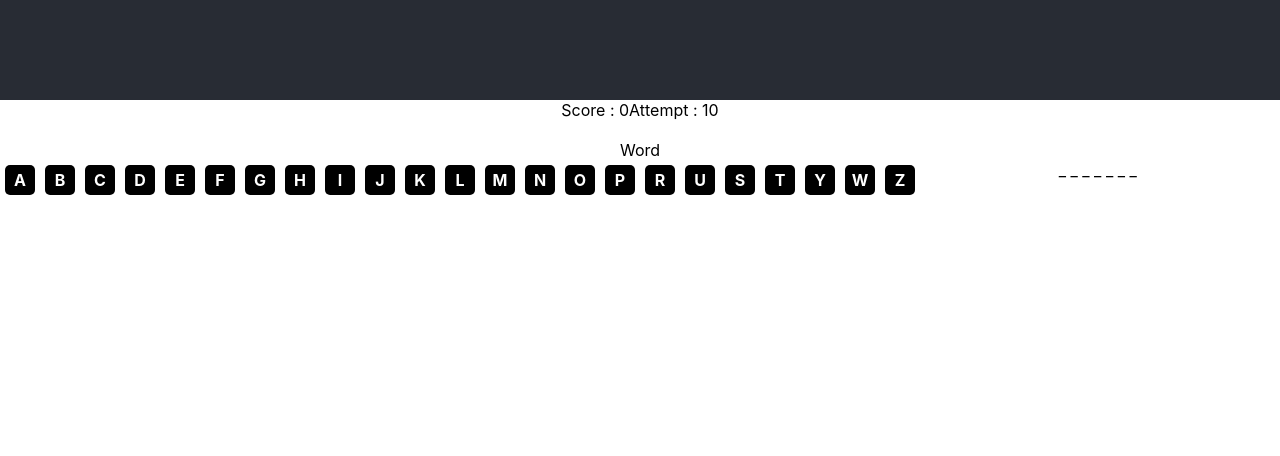
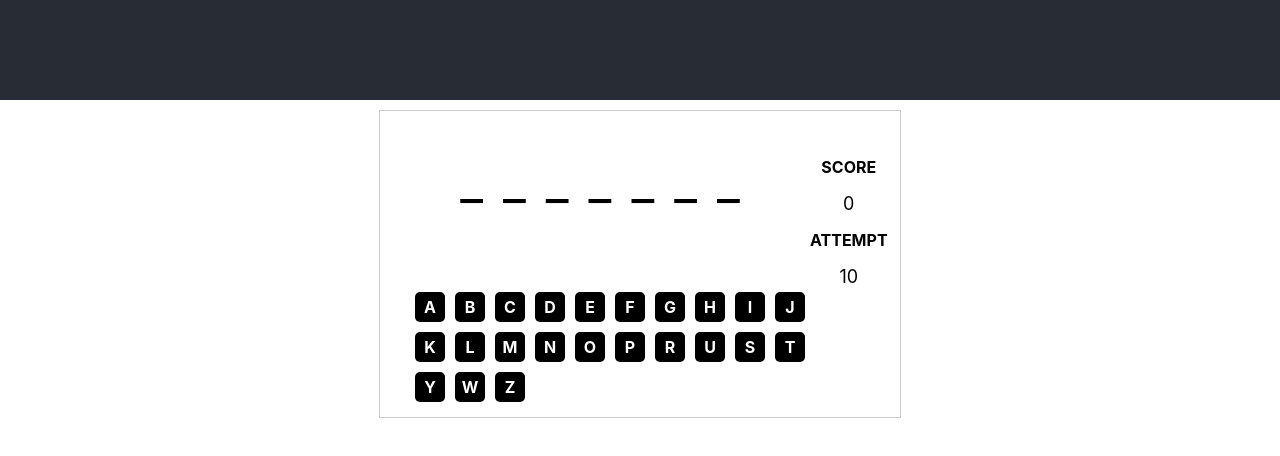
Before and after one commit to benhartouz/hangedman, a React (Create React App) app: page / in a window 1280 px wide. Shown: the top 456 px of the page. Built offline with nearby package versions, Linux system fonts and the light colour scheme.

Commit message:
add some new features...

```diff
--- a/src/App.css
+++ b/src/App.css
@@ -20,6 +20,14 @@
 
 .App-link {
   color: #61dafb;
+}
+
+.body{
+  width: 500px;
+  overflow: hidden;
+  margin: 10px auto;
+  border: 1px solid #ccc;
+  padding: 10px;
 }
 
 .key{
@@ -68,6 +76,30 @@
   margin: 0 auto;
   margin-top: 10px;
 }
+#placeholderContainer{
+  width: 400px;
+  margin: 10px;
+  float: left;
+}
+#keyboardContainer{
+  width: 400px;
+  margin: 20px;
+}
+#score{
+  float: left;
+}
+#score > h3 {
+  text-transform: uppercase;
+  font-size: 16px;
+  font-weight: bold;
+}
+#score > span{
+  font-size: 18px;
+}
+.item-placeholder{
+  font-size: 50px;
+  margin:10px;
+}
 
 @keyframes App-logo-spin {
   from {
--- a/src/App.js
+++ b/src/App.js
@@ -4,6 +4,21 @@ import './App.css';
 import words from './words';
 
 const  keys = ["A",'B','C','D','E','F','G','H','I','J','K','L','M','N','O','P','R','U','S','T','Y','W','Z'] ;
+
+
+const Placeholder = ({ letters }) => {
+      return (
+        <div>
+        {
+          letters.map( (letter) => {
+            return (
+              <span>{letter}</span>
+            )
+          })
+        }
+        </div>
+      )
+}
 
 class App extends Component {
 
@@ -25,10 +40,12 @@ class App extends Component {
       this.generateWord();
   }
 
-  generateWord(){
+
+  generateWord = () => {
     let randomNum = this.getRandomArbitrary(1,9);
     let word = words[randomNum];
     console.log("currentword" , word);
+    console.log(word.length);
     this.setState({
       word: word ,
       found : word.length - 1
@@ -46,21 +63,35 @@ class App extends Component {
 
   // onClick
   onClick = ( e , key ) => {
+
+    // check if key is already disabled
+    if( e.target.attributes[2] !== undefined ) return ;
+
+    if(this.state.finshed){
+        return;
+    }
+
+    // check if player finish all attempts given .
     if(this.state.attempt === 0){
+      this.setState({
+        winned : false ,
+        msg : "you are loser :(" ,
+        finshed : true
+      })
       return;
     }
+
     let item = `.item_${key}`
     let elements = document.querySelectorAll(item);
     console.log(elements);
     if( elements.length > 0 ){
         for(let ii = 0 ; ii < elements.length ; ii++){
             elements[ii].innerHTML = key;
-            this.setState({
-              found : this.state.found - elements.length
-            })
         }
+        this.setState({
+          found : this.state.found - elements.length
+        })
     } else {
-      console.log("key:",key);
         let element = document.getElementById(`key_${key}`);
         element.className += " error";
     }
@@ -68,6 +99,8 @@ class App extends Component {
     this.setState({
       attempt : this.state.attempt - 1
     });
+
+    // check if the player found the word .
     if(this.state.found === 0){
       this.setState({
         winned : true ,
@@ -76,12 +109,17 @@ class App extends Component {
       })
       return;
     }
+
+
   }
 
   // Render keys
   renderKeys(){
     let keyBoard = keys.map( (key , value) => {
-        return <span className="key" key={key} onClick={ ( e ) => { this.onClick( e , key ) } } id={`key_${key}`}>{key}</span>
+        return <span className="key"
+                      key={key}
+                      onClick={ ( e ) => { this.onClick( e , key ) } }
+                      id={`key_${key}`}>{key}</span>
     })
     return keyBoard;
   }
@@ -94,7 +132,15 @@ class App extends Component {
         }
   }
 
+  resetPlaceHolder(){
+    this.items.map( (elm) => {
+      console.log(elm);
+      //elm.innerHTML = "";
+    })
+  }
+
   resetPartie = (  ) => {
+      this.resetPlaceHolder();
       this.resetKeys();
       this.generateWord();
       this.setState({
@@ -102,18 +148,20 @@ class App extends Component {
         attempt  : 10 ,
         winned : false  ,
         msg : "" ,
-        word :"",
         finshed : false
       });
   }
 
   // generate placeholder from whole word
-  generatePlaceHolders(){
-
+  generatePlaceHolders = () => {
+    console.log(this.state.word);
     let splitedWord = this.state.word.split("");
     let placholder  = splitedWord.map( (key,value) => {
-      let item = `item_${key.toUpperCase()}`;
-      return (<span key={value} className={item}>_&nbsp;</span>)
+      let item = `item_${key.toUpperCase()} item-placeholder`;
+      let element = <span key={value} className={item}>_</span>;
+      this.items  = [];
+      this.items.push(element);
+      return (element)
     });
     return placholder;
   }
@@ -124,10 +172,6 @@ class App extends Component {
         <header className="App-header">
         </header>
         <div className="body">
-            <div id="score">
-                <span>Score</span> : <span>{this.state.score}</span>
-                <span>Attempt</span> : <span>{this.state.attempt}</span>
-            </div>
             {
                this.state.finshed  && <div><span className="reset" onClick={ () => { this.resetPartie() } }>Reset partie</span>
                </div>
@@ -135,11 +179,17 @@ class App extends Component {
             <div>
               <h2 className={ (this.state.winned) ? "win": "lose" }>{this.state.msg}</h2>
             </div>
-            <div>
-                <span>Word</span>
+            <div id="placeholderContainer">
+              {this.generatePlaceHolders()}
             </div>
-            {this.generatePlaceHolders()}
-            {this.renderKeys()}
+            <Placeholder letters={[]}/>
+            <div id="score">
+                <h3>Score</h3><span>{this.state.score}</span>
+                <h3>Attempt</h3><span>{this.state.attempt}</span>
+            </div>
+            <div id="keyboardContainer">
+              {this.renderKeys()}
+            </div>
         </div>
       </div>
     );
```
